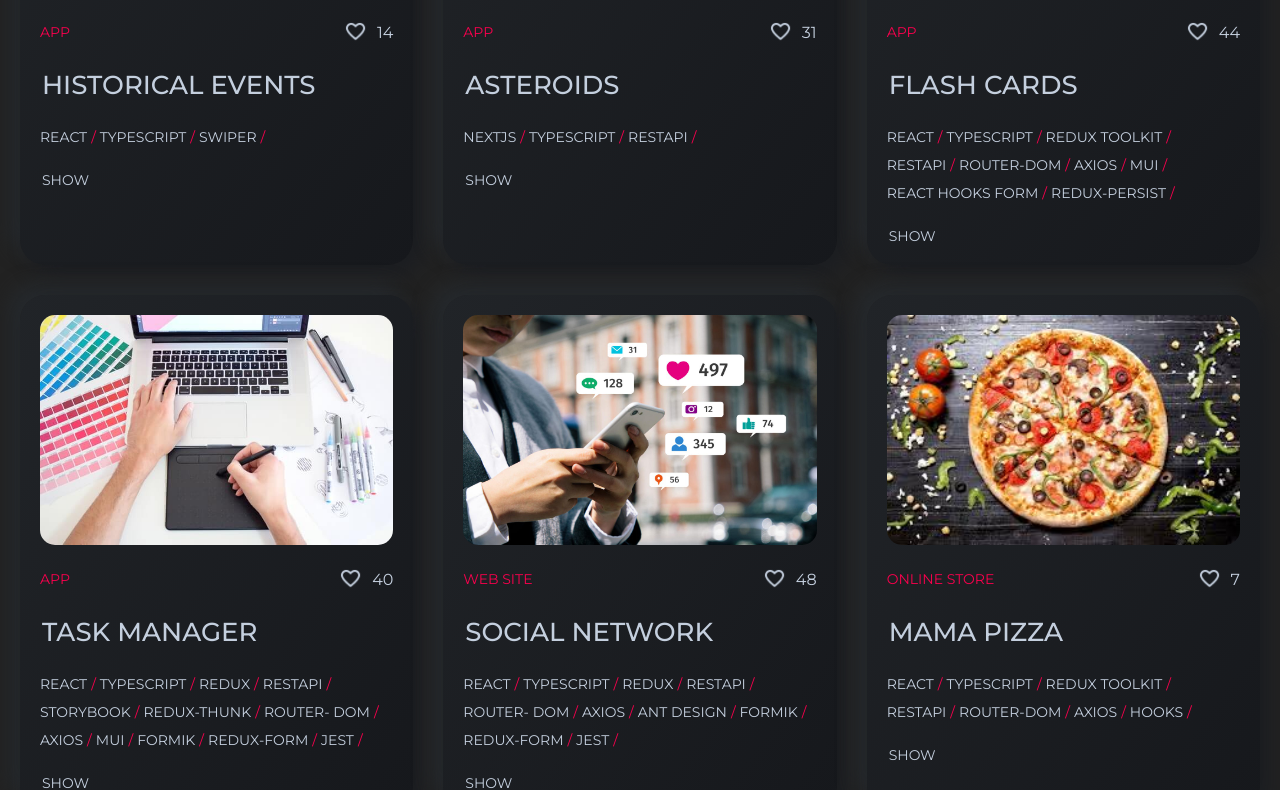
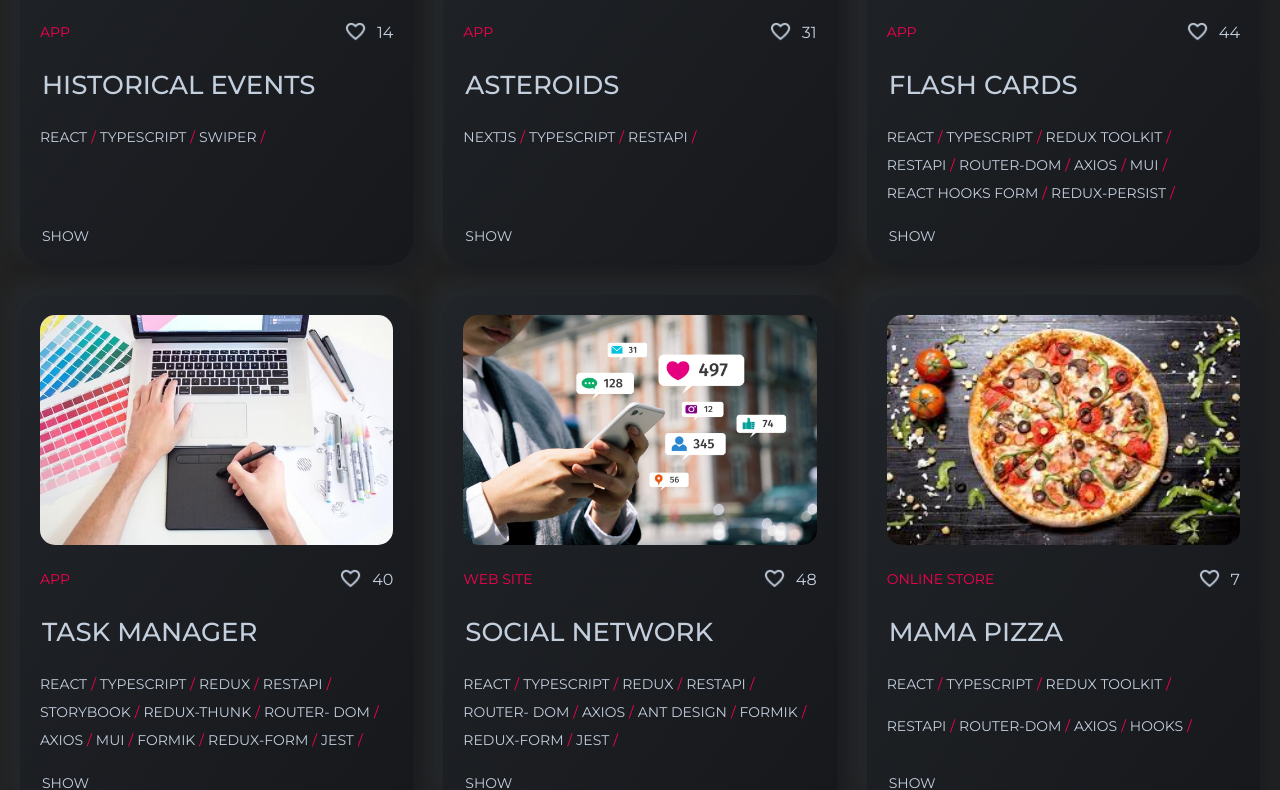
Before and after one commit to LDS196/lds-portfolio, a React (Create React App) app: page / in a window 1280 px wide. Shown: the part 2634-3424 px from the top of the page. Built offline with nearby package versions, Linux system fonts and the light colour scheme.

Commit message:
refactor: fix styles

```diff
--- a/src/Portfolio/CardProject.module.scss
+++ b/src/Portfolio/CardProject.module.scss
@@ -10,6 +10,7 @@
 
   li {
     display: flex;
+    height: 100%;
     gap: 20px 0;
     flex-direction: column;
     @media (max-width: 850px) {
@@ -17,6 +18,7 @@
     }
 
     img {
+      max-height: 230px;
       border-radius: 15px;
       width: 100%;
       transition: 0.5s;
@@ -56,11 +58,13 @@
     }
 
     .technologies {
+      flex: 1 0 auto;
       text-transform: uppercase;
       font-size: 14px;
       line-height: 28px;
       display: flex;
       flex-wrap: wrap;
+
       @media (max-width: 850px) {
         font-size: 12px;
         line-height: 20px;
@@ -76,6 +80,7 @@
 }
 
 .link {
+  flex: 0 0 auto;
   text-transform: uppercase;
   font-size: 14px;
   color: #c4cfde;
--- a/src/Portfolio/CardProject.tsx
+++ b/src/Portfolio/CardProject.tsx
@@ -13,7 +13,8 @@ const CardProject = (props:PropsType) => {
     return (
         <div className={s.item}>
             <li>
-                <Link target={"_blank"} to={link}><img style={{maxHeight:'230px',}} src={urlImg} alt="todo"/></Link>
+                <Link target={"_blank"} to={link}><img
+                  src={urlImg} alt="todo"/></Link>
                 <div className={s.kind}>
                     <p>{kind}</p>
                         <Like id={id}/>
```
